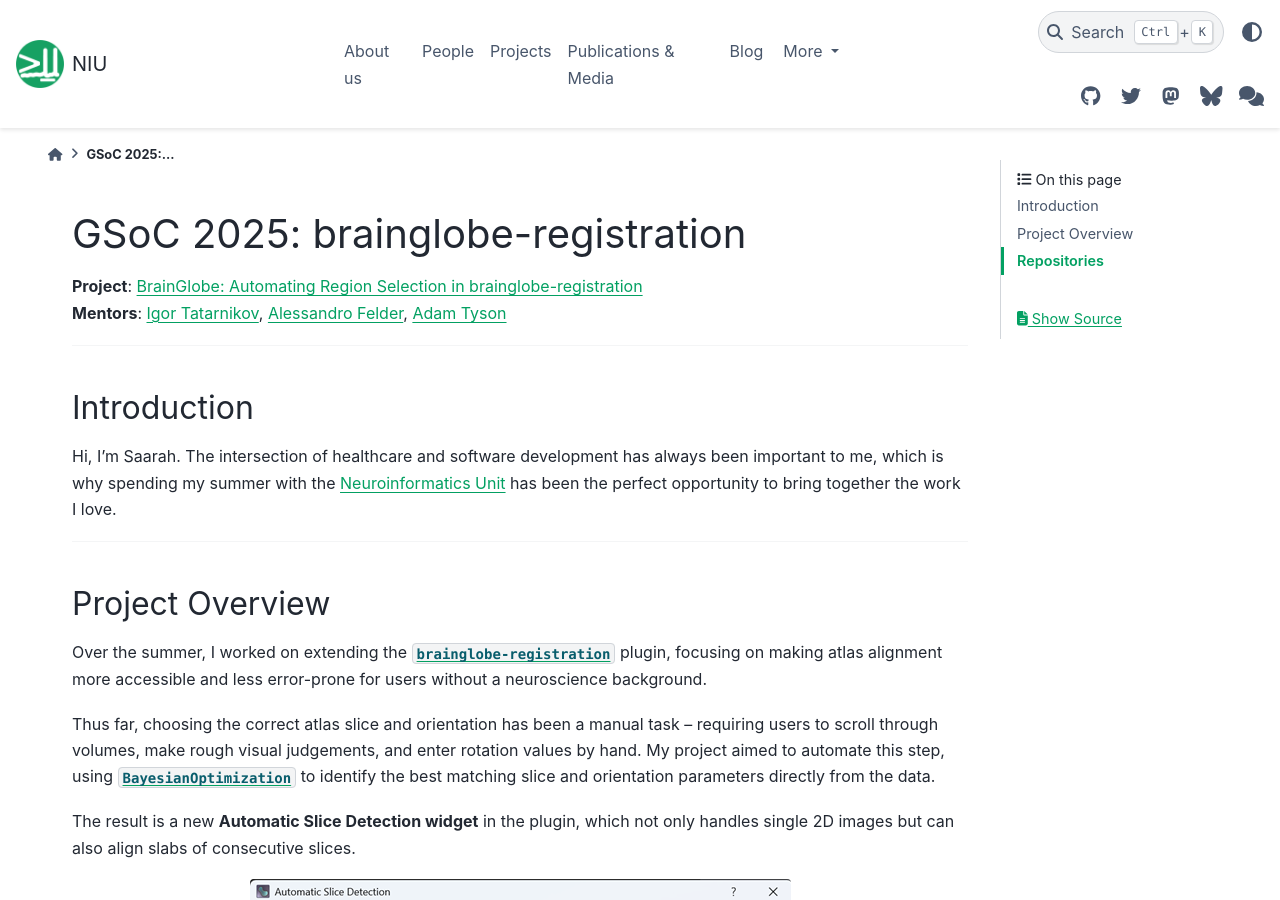
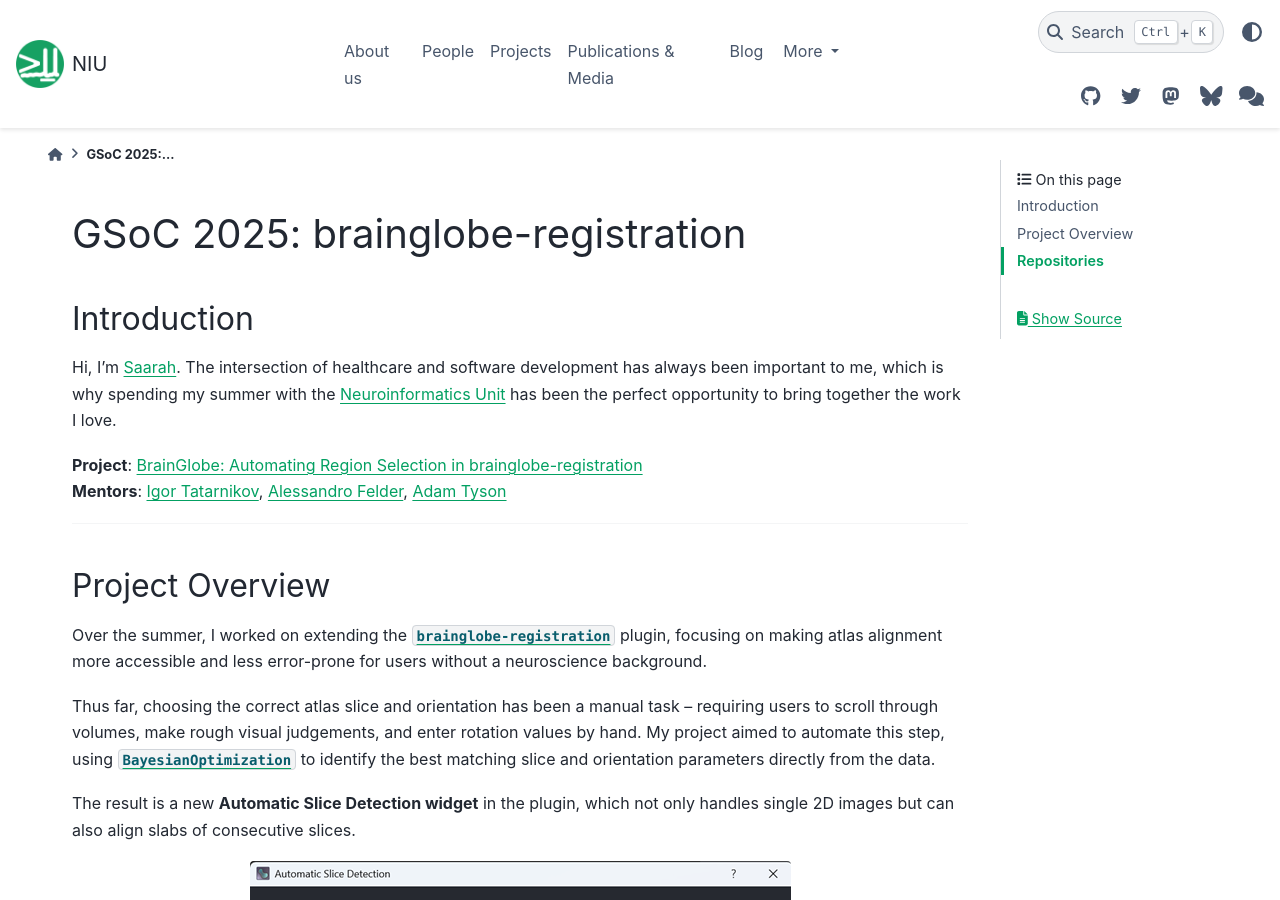
Before and after one commit to neuroinformatics-unit/neuroinformatics-unit.github.io, a Sphinx documentation site: the page built from docs/source/blog/gsoc_2025_brainglobe_registration.md, in a window 1280 px wide and 900 px high. Built offline with Sphinx 7.4.7 and the PyData theme 0.15.4, drawn with Linux system fonts in a browser that asks for light colours; nearby versions of some CDN libraries; some of the changed lines change nothing that is shown; some of the changed text lies outside the part shown.

Commit message:
Reformat intro

```diff
--- a/docs/source/blog/gsoc_2025_brainglobe_registration.md
+++ b/docs/source/blog/gsoc_2025_brainglobe_registration.md
@@ -1,5 +1,5 @@
 :blogpost: true
-:date: August 25, 2025
+:date: September 15, 2025
 :author: Saarah Hussain
 :location: London, UK
 :category: Blog
@@ -8,17 +8,15 @@
 
 # GSoC 2025: brainglobe-registration
 
-**Project**: [BrainGlobe: Automating Region Selection in brainglobe-registration](https://summerofcode.withgoogle.com/programs/2025/projects/7Xk4Fl7t) <br>
-**Mentors**: [Igor Tatarnikov](https://github.com/IgorTatarnikov), [Alessandro Felder](https://github.com/alessandrofelder), [Adam Tyson](https://github.com/adamltyson)
-
----
-
 ## Introduction
 
-Hi, I'm Saarah. The intersection of healthcare and software development has
+Hi, I'm [Saarah](https://github.com/saarah815). The intersection of healthcare and software development has
 always been important to me, which is why spending my summer with the
 [Neuroinformatics Unit](https://github.com/neuroinformatics-unit)
 has been the perfect opportunity to bring together the work I love.
+
+**Project**: [BrainGlobe: Automating Region Selection in brainglobe-registration](https://summerofcode.withgoogle.com/programs/2025/projects/7Xk4Fl7t) <br>
+**Mentors**: [Igor Tatarnikov](https://github.com/IgorTatarnikov), [Alessandro Felder](https://github.com/alessandrofelder), [Adam Tyson](https://github.com/adamltyson)
 
 ---
 
```
